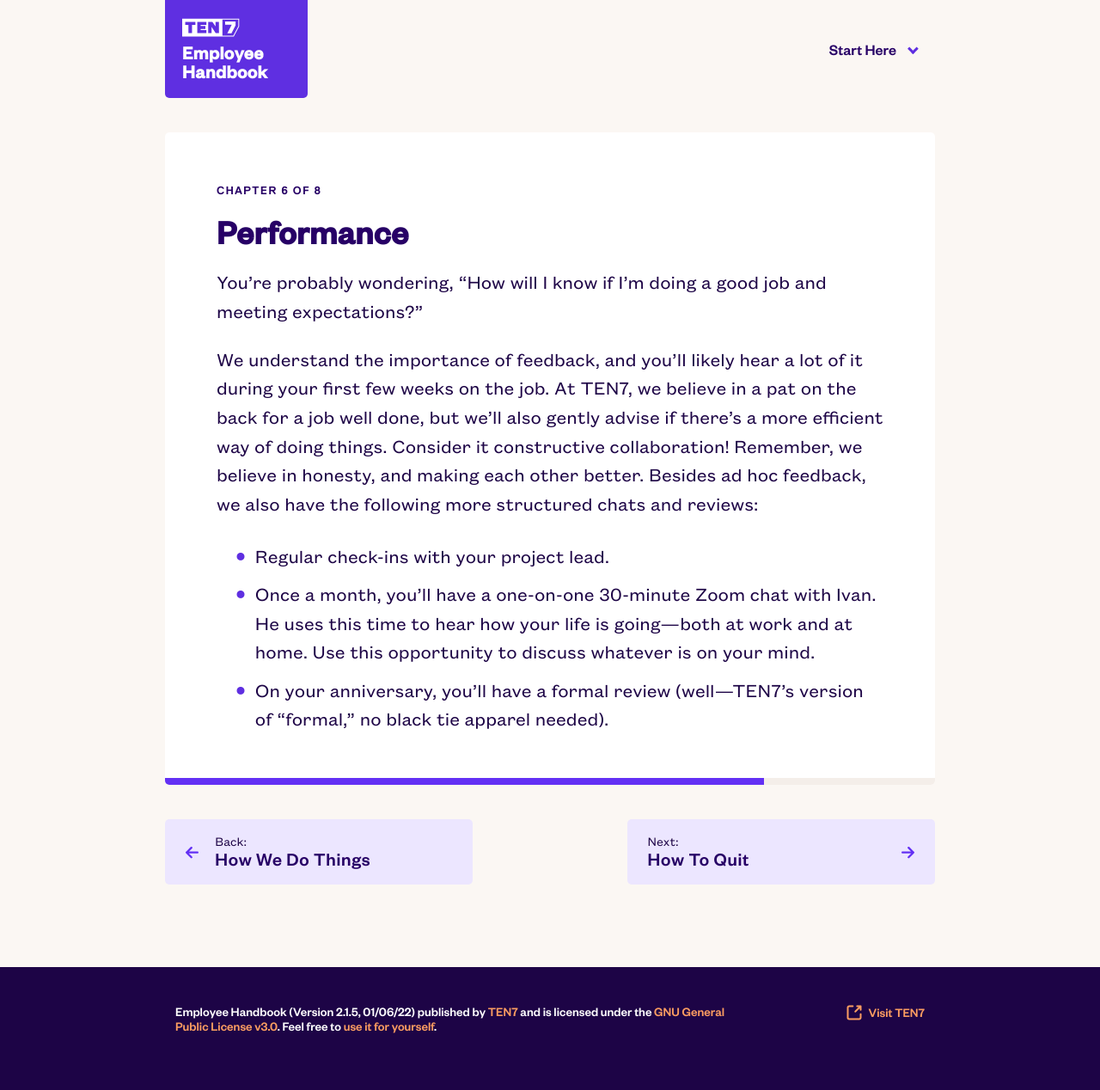
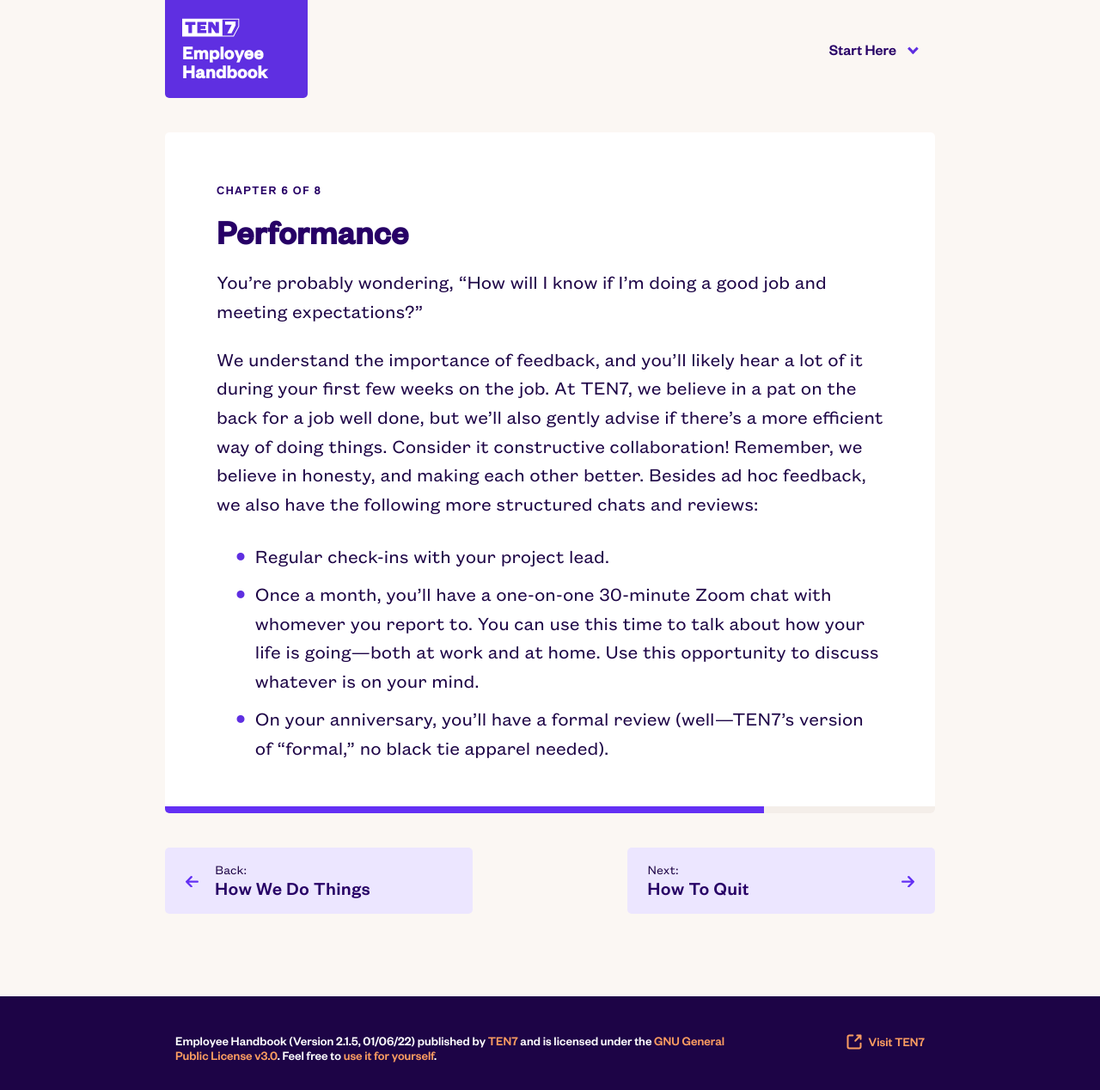
Before and after one commit to ten7/handbook.ten7.com, a Jekyll site: the page built from _pages/06_performance.md, in a window 1280 px wide. Shown: the whole page at 86% size. Built offline with Jekyll 4.4.1, drawn with Linux system fonts in a browser that asks for light colours; before the commit the page ends 1234 px from its top, so only the background shows below that.

Commit message:
Change 1:1 from Ivan to whomever you report to

```diff
--- a/_pages/06_performance.md
+++ b/_pages/06_performance.md
@@ -14,5 +14,5 @@ You’re probably wondering, “How will I know if I’m doing a good job and me
 We understand the importance of feedback, and you’ll likely hear a lot of it during your first few weeks on the job. At TEN7, we believe in a pat on the back for a job well done, but we’ll also gently advise if there’s a more efficient way of doing things. Consider it constructive collaboration! Remember, we believe in honesty, and making each other better. Besides ad hoc feedback, we also have the following more structured chats and reviews:
 
 * Regular check-ins with your project lead.
-* Once a month, you’ll have a one-on-one 30-minute Zoom chat with Ivan. He uses this time to hear how your life is going—both at work and at home. Use this opportunity to discuss whatever is on your mind.
+* Once a month, you’ll have a one-on-one 30-minute Zoom chat with whomever you report to. You can use this time to talk about how your life is going—both at work and at home. Use this opportunity to discuss whatever is on your mind.
 * On your anniversary, you’ll have a formal review (well—TEN7’s version of “formal,” no black tie apparel needed).
```
